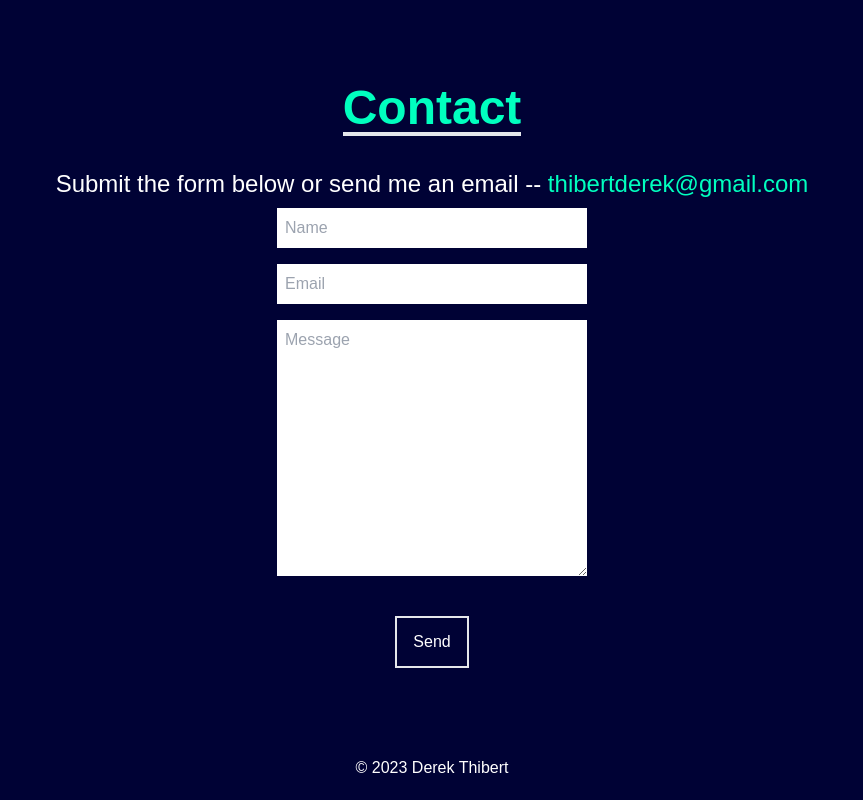
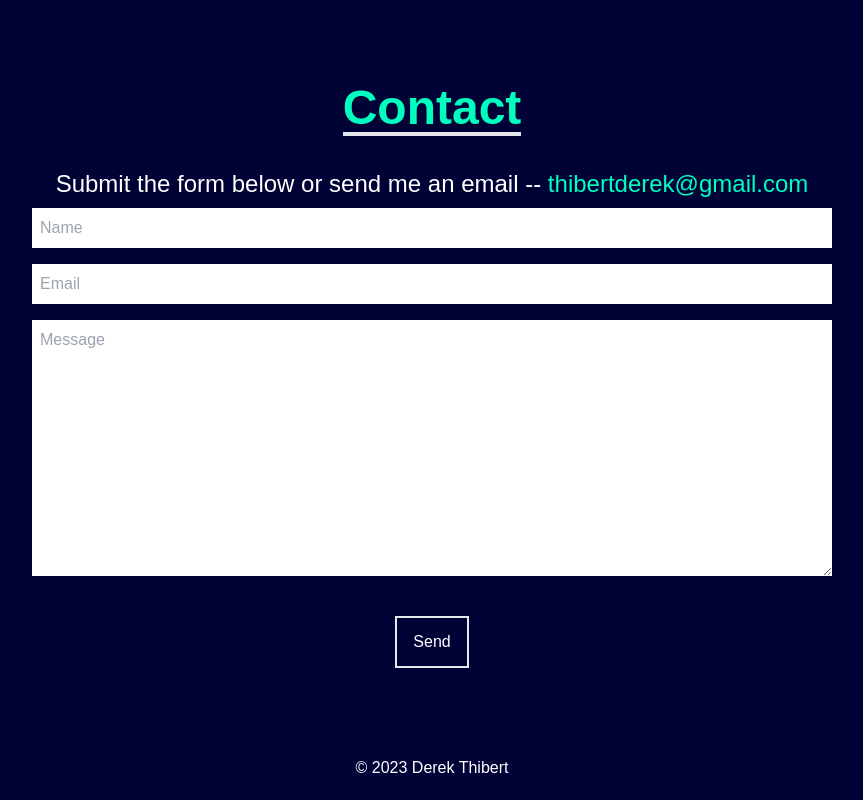
Before and after one commit to thibert-derek/site, a React (Create React App) app: page / in a window 1280 px wide. Shown: the part 2796-3596 px from the top of the page, without its empty margins (208-1071 px from the left). Built offline with nearby package versions, Linux system fonts and the light colour scheme.

Commit message:
Updated Contact Form

```diff
--- a/src/components/Contact.jsx
+++ b/src/components/Contact.jsx
@@ -15,7 +15,7 @@ const Contact = () => {
         <form method="POST"
         action="https://getform.io/f/316eb73c-f136-4dbb-92a1-5472734c2d7f"
         enctype="multipart/form-data"
-        className="flex flex-col max-w-[1000px] px-20">
+        className="flex flex-col max-w-[800px] w-full">
             <input className="p-2 my-2 bg-[#ffffff] text-black" type="text" placeholder="Name" name="name"/>
             <input className="p-2 my-2 bg-[#ffffff] text-black" type="email" placeholder="Email" name="email"/>
             <textarea className="p-2 my-2 bg-[#ffffff] text-black" cols="30" rows="10" type="message" placeholder="Message" name="name"/>
```
